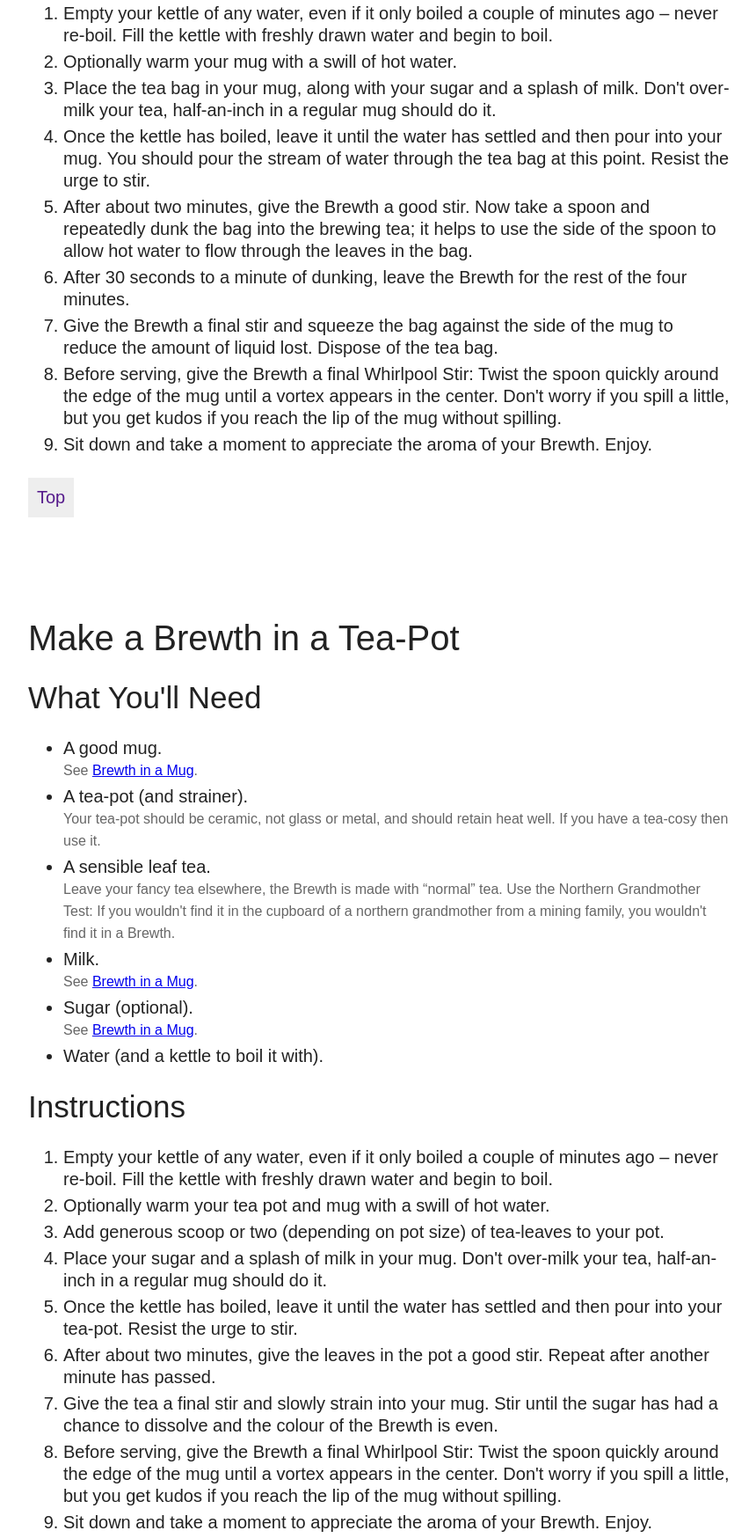
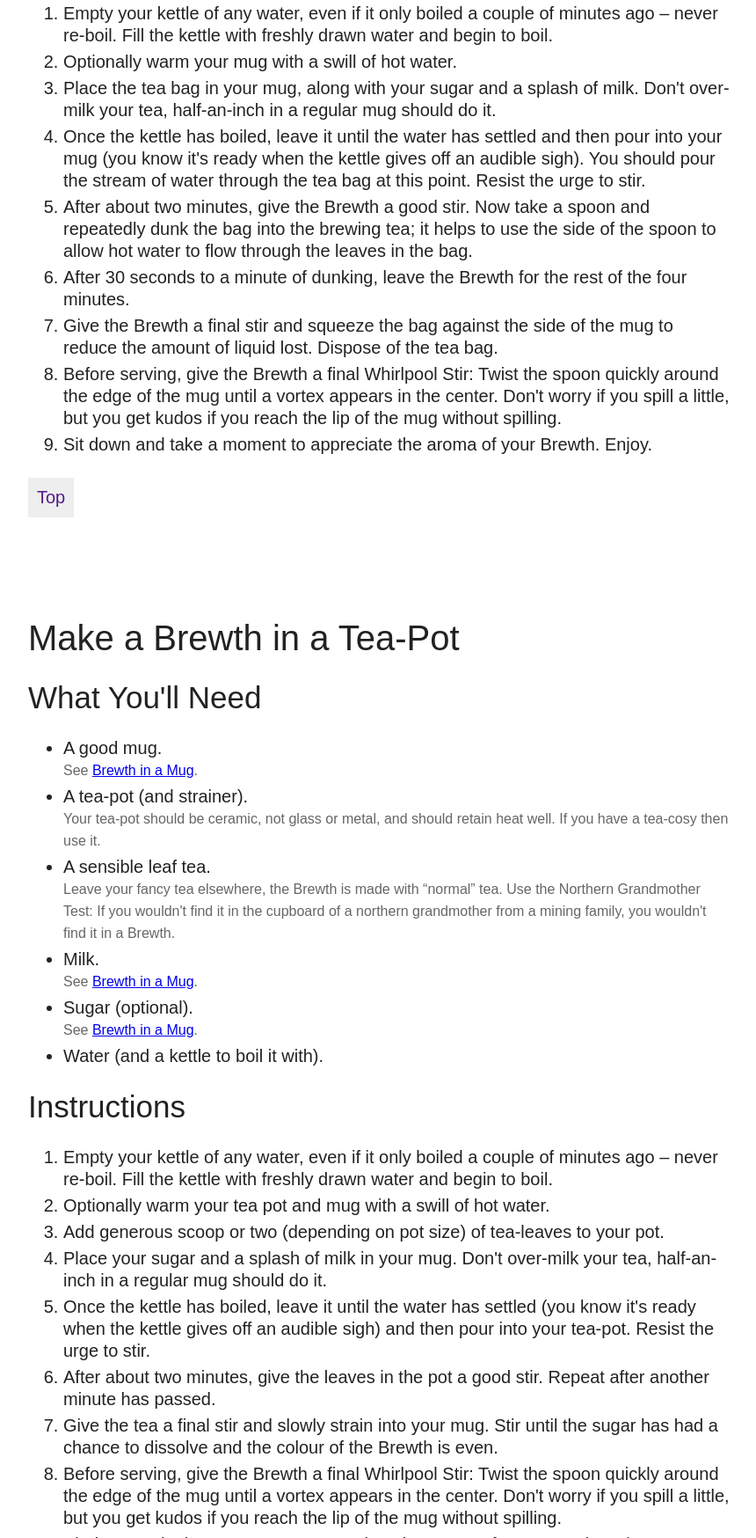
Before and after one commit to rowanmanning/fourminute.brewth.info, a plain HTML site: page index.html in a window 1280 px wide. Shown: the part 1012-2760 px from the top of the page at 88% size, without its empty margins (128-988 px from the left). Drawn offline with Linux system fonts and the light colour scheme.

Commit message:
Phil suggested the kettle 'sigh' as an indicator of it being ready

```diff
--- a/index.html
+++ b/index.html
@@ -97,8 +97,8 @@
             </li>
             <li>
                 Once the kettle has boiled, leave it until the water has settled and then pour into
-                your mug. You should pour the stream of water through the tea bag at this point.
-                Resist the urge to stir.
+                your mug (you know it's ready when the kettle gives off an audible sigh). You should
+                pour the stream of water through the tea bag at this point. Resist the urge to stir.
             </li>
             <li>
                 After about two minutes, give the Brewth a good stir. Now take a spoon and repeatedly
@@ -187,8 +187,9 @@
                 half-an-inch in a regular mug should do it.
             </li>
             <li>
-                Once the kettle has boiled, leave it until the water has settled and then pour into
-                your tea-pot. Resist the urge to stir.
+                Once the kettle has boiled, leave it until the water has settled (you know it's
+                ready when the kettle gives off an audible sigh) and then pour into your
+                tea-pot. Resist the urge to stir.
             </li>
             <li>
                 After about two minutes, give the leaves in the pot a good stir. Repeat after
```
